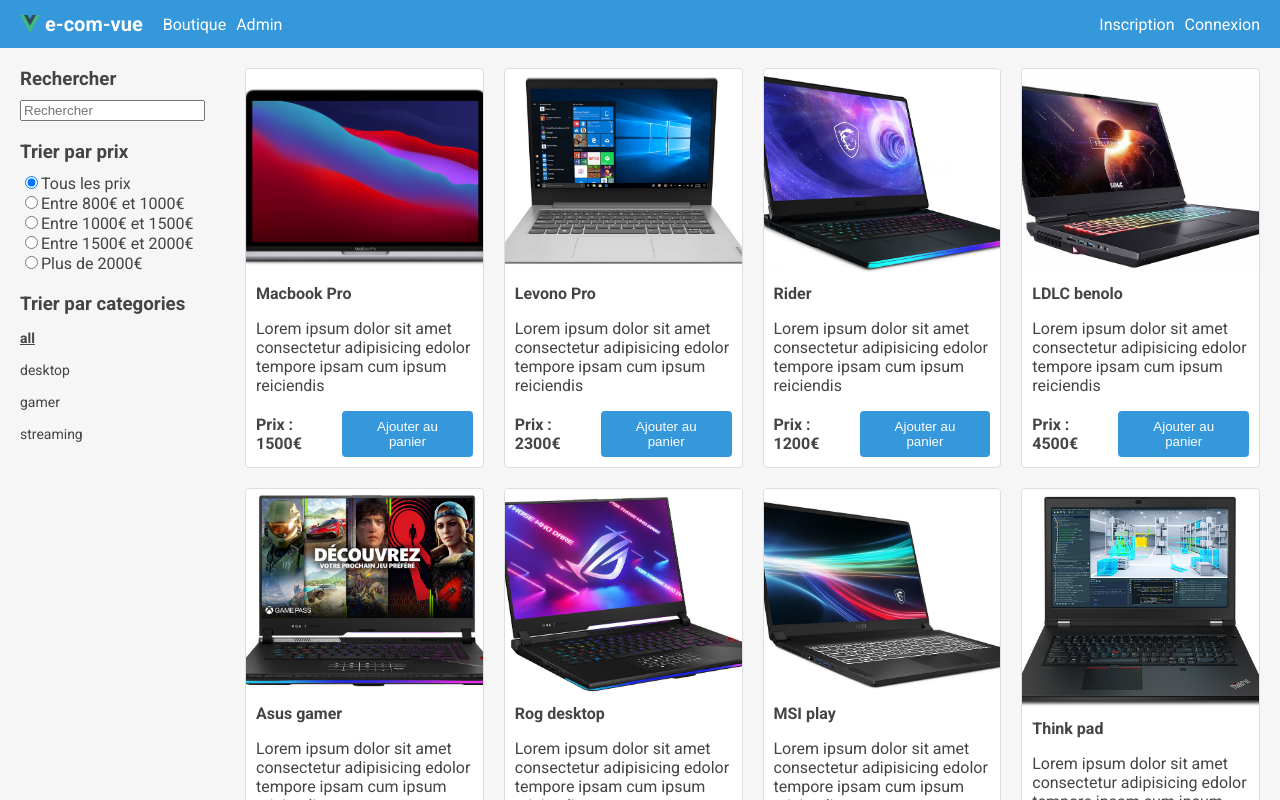
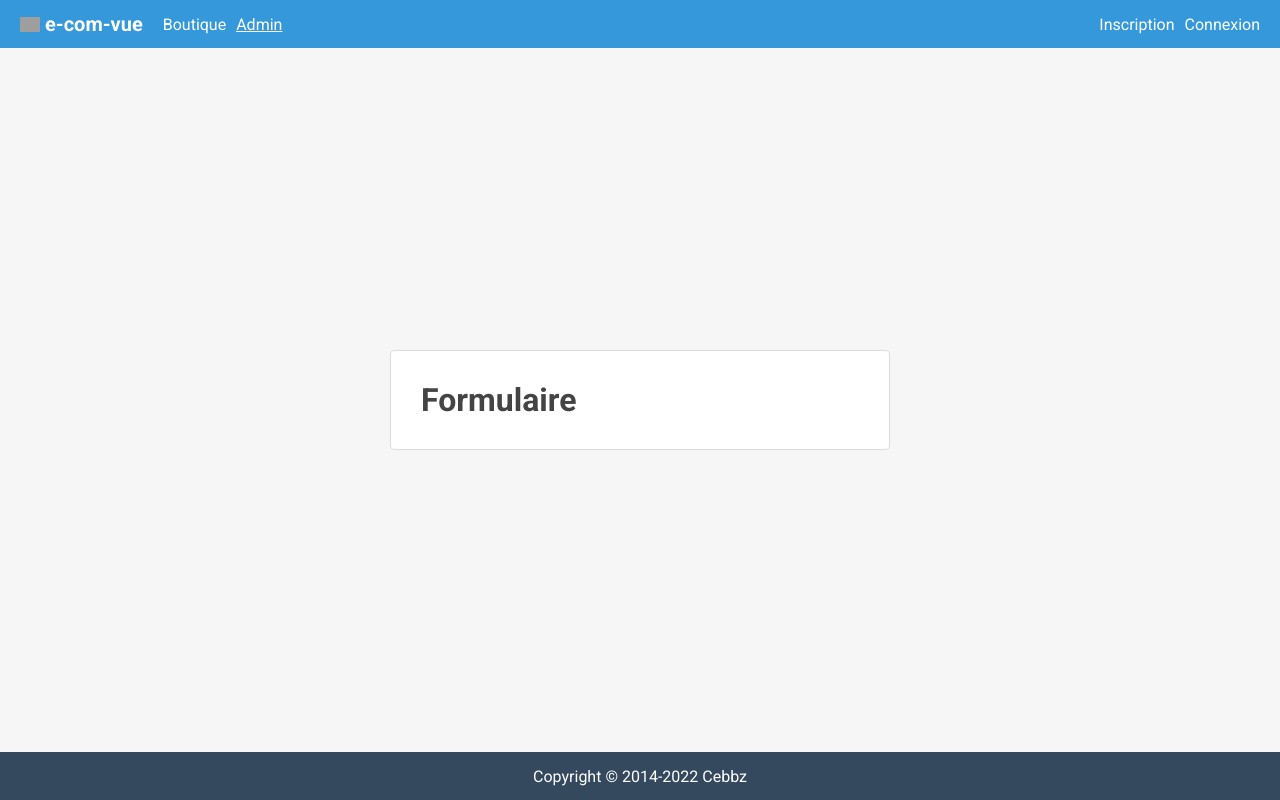
Before and after one commit to cebbz/e-commerce-front, a Vue app in the folder e-commerce-front/: page / in a window 1280 px wide. Shown: the top 800 px of the page. Built offline with nearby package versions, Linux system fonts and the light colour scheme; grey boxes are pictures that could not be loaded.

Commit message:
Setting up the nav by component

```diff
--- a/e-commerce-front/src/App.vue
+++ b/e-commerce-front/src/App.vue
@@ -2,13 +2,31 @@
 import TheHeader from './components/Header.vue';
 import TheFooter from './components/Footer.vue';
 import Boutique from './features/boutique/Boutique.vue';
+import Admin from './features/admin/Admin.vue';
+import { reactive, type Component as C } from 'vue';
+import type { Page } from './interfaces';
+
+const state = reactive<{
+  page: Page
+}>({
+  page: 'Admin'
+})
+
+const pages: { [s: string]: C } = {
+  Boutique,
+  Admin
+}
+
+function navigate(page: Page): void {
+  state.page = page;
+}
 </script>
 
 <template>
   <div class="app-container">
-    <TheHeader class="header" />
+    <TheHeader @navigate="navigate" :page="state.page" class="header" />
     <div class="app-content">
-      <Component :is="Boutique" />
+      <Component :is="pages[state.page]" />
     </div>
     <TheFooter class="footer" />
   </div>
--- a/e-commerce-front/src/assets/scss/base.scss
+++ b/e-commerce-front/src/assets/scss/base.scss
@@ -175,3 +175,10 @@
     background-color: var(--success-2);
   }
 }
+
+.card {
+  border: var(--border);
+  border-radius: var(--border-radius);
+  background-color: white;
+  padding: 30px;
+}
--- a/e-commerce-front/src/components/Header.vue
+++ b/e-commerce-front/src/components/Header.vue
@@ -1,17 +1,25 @@
-<script setup lang="ts"></script>
+<script setup lang="ts">
+import type { Page } from '@/interfaces';
+defineProps<{
+    page: Page;
+}>();
+const emit = defineEmits<{
+    (e: 'navigate', page: Page): void;
+}>();
+</script>
 
 <template>
     <header class="px-20 d-flex flex-row align-items-center">
         <a href="#" class="d-flex flex-row align-items-center mr-20">
-            <img src="../assets/logo.svg" />
+            <img src="https://upload.wikimedia.org/wikipedia/commons/9/95/Vue.js_Logo_2.svg" />
             <span class="logo">e-com-vue</span>
         </a>
         <ul class="d-flex flex-row flex-fill">
             <li class="mr-10">
-                <a href="#">Boutique</a>
+                <a :class="{ active: page === 'Boutique' }" @click="emit('navigate', 'Boutique')">Boutique</a>
             </li>
             <li>
-                <a href="#">Admin</a>
+                <a :class="{ active: page === 'Admin' }" @click="emit('navigate', 'Admin')">Admin</a>
             </li>
         </ul>
         <ul class="d-flex flex-row">
@@ -42,5 +50,9 @@
             font-size: 20px;
         }
     }
+
+    a.active {
+        text-decoration: underline;
+    }
 }
 </style>
--- /dev/null
+++ b/e-commerce-front/src/features/admin/Admin.vue
@@ -0,0 +1,21 @@
+<script setup lang="ts">
+import ProductForm from './components/ProductForm.vue';
+</script>
+
+<template>
+    <div class="
+          admin-container
+          d-flex
+          flex-row
+          justify-content-center
+          align-items-center
+        ">
+        <ProductForm />
+    </div>
+</template>
+
+<style scoped lang="scss">
+.admin-container {
+    height: 100%;
+}
+</style>
--- /dev/null
+++ b/e-commerce-front/src/features/admin/components/ProductForm.vue
@@ -0,0 +1,14 @@
+<script setup lang="ts"></script>
+
+<template>
+    <div class="card">
+        <h1>Formulaire</h1>
+    </div>
+</template>
+
+<style scoped lang="scss">
+.card {
+    width: 100%;
+    max-width: 500px;
+}
+</style>
--- a/e-commerce-front/src/interfaces/Filters.interface.ts
+++ b/e-commerce-front/src/interfaces/Filters.interface.ts
@@ -1,5 +1,4 @@
-export type Category = 'gamer' | 'desktop' | 'sreaming' | 'all';
-
+import type { Category } from './type';
 export interface FiltersInterface {
     search: string;
     priceRange: [number, number];
--- a/e-commerce-front/src/interfaces/Product.interface.ts
+++ b/e-commerce-front/src/interfaces/Product.interface.ts
@@ -1,4 +1,4 @@
-import type { Category } from "./Filters.interface";
+import type { Category } from './type';
 export interface ProductInterface {
     id: number;
     title: string;
--- a/e-commerce-front/src/interfaces/index.ts
+++ b/e-commerce-front/src/interfaces/index.ts
@@ -1,3 +1,4 @@
 export * from './Product.interface';
-export * from './ProductCartInterface';
+export * from './ProductCart.Interface';
 export * from './Filters.interface';
+export * from './type';
--- /dev/null
+++ b/e-commerce-front/src/interfaces/type.ts
@@ -0,0 +1,2 @@
+export type Page = 'Boutique' | 'Admin';
+export type Category = 'gamer' | 'desktop' | 'streaming' | 'all';
```
Also changed, not shown: e-commerce-front/src/interfaces/ProductCart.Interface.ts (renamed from e-commerce-front/src/interfaces/ProductCartInterface.ts).
